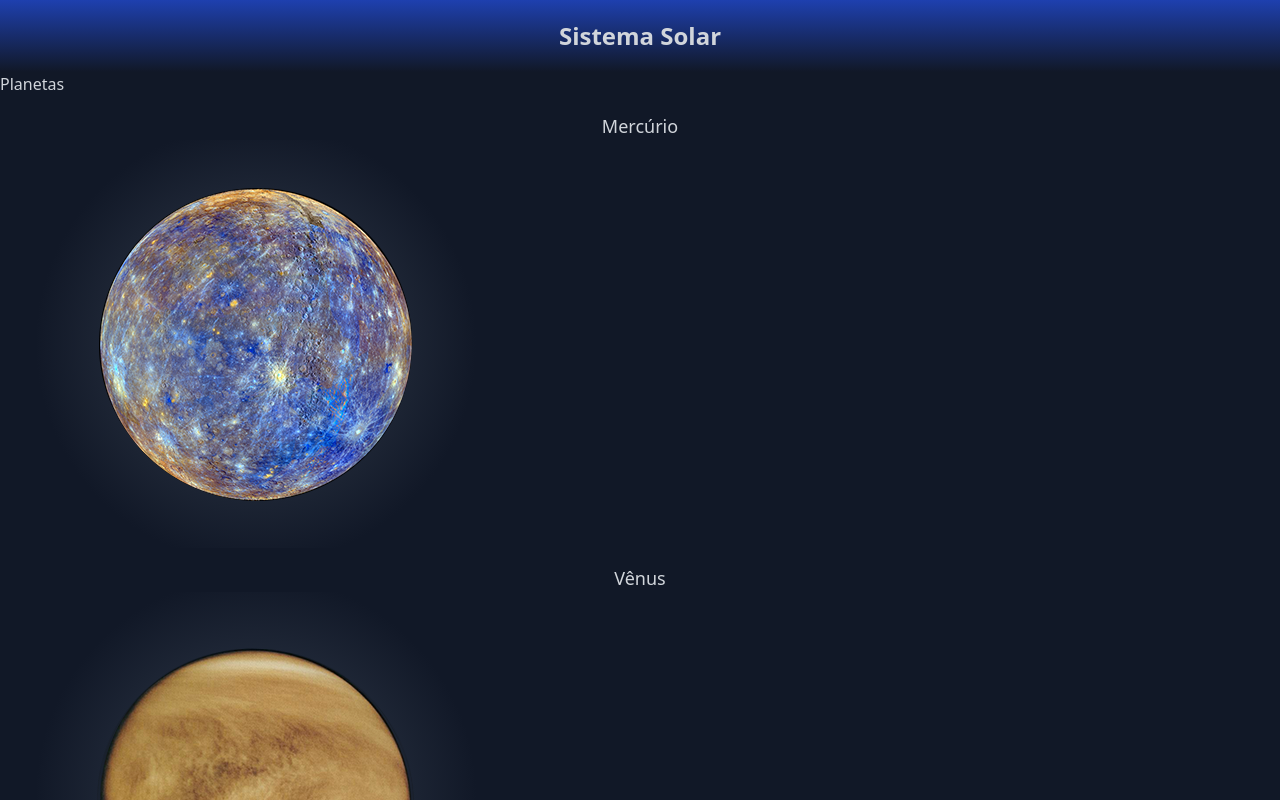
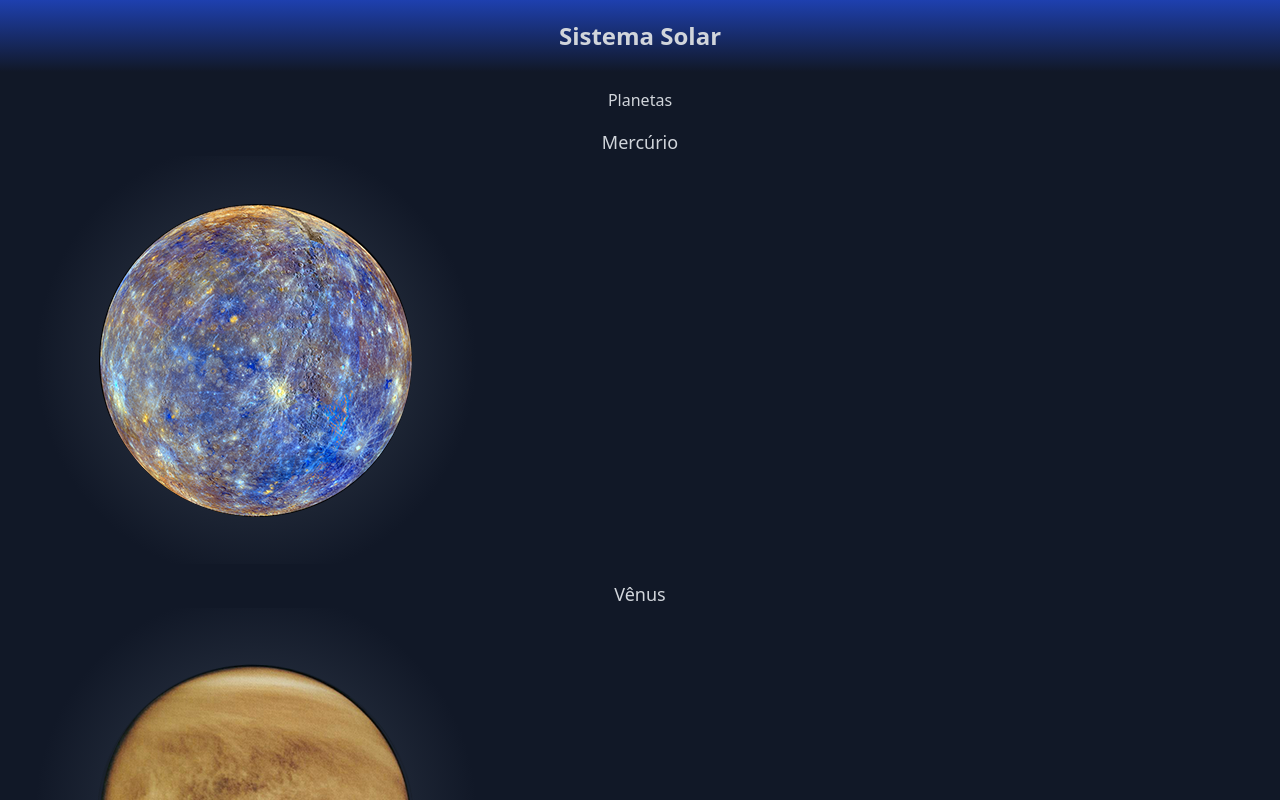
Before and after one commit to gabrielh-silvestre/Trybe-Solar-System, a React (Create React App) app: page / in a window 1280 px wide. Shown: the top 800 px of the page. Built offline with nearby package versions, Linux system fonts and the light colour scheme.

Commit message:
style(SolarSystem): customize component title

```diff
--- a/src/components/SolarSystem.jsx
+++ b/src/components/SolarSystem.jsx
@@ -6,8 +6,8 @@ import PlanetCard from './PlanetCard';
 export default class SolarSystem extends Component {
   render() {
     return (
-      <div data-testid="solar-system">
-        <Title headline="Planetas" />
+      <div className="text-center mt-4" data-testid="solar-system">
+        <Title headline="Planetas" className="text-xl font-bold" />
         {Planets.map(({ name, image }) => (
           <PlanetCard key={ name } planetName={ name } planetImage={ image } />
         ))}
```
